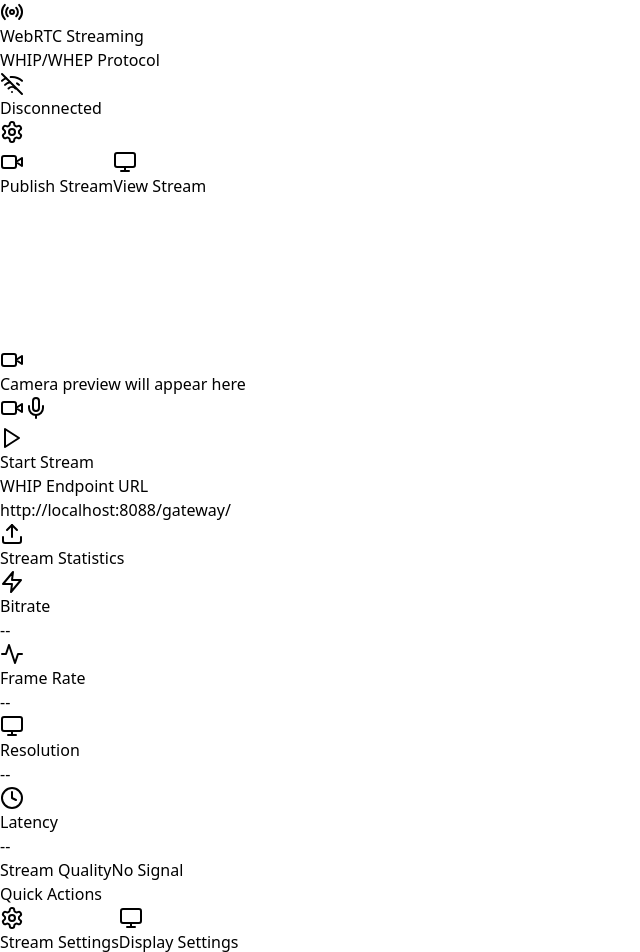
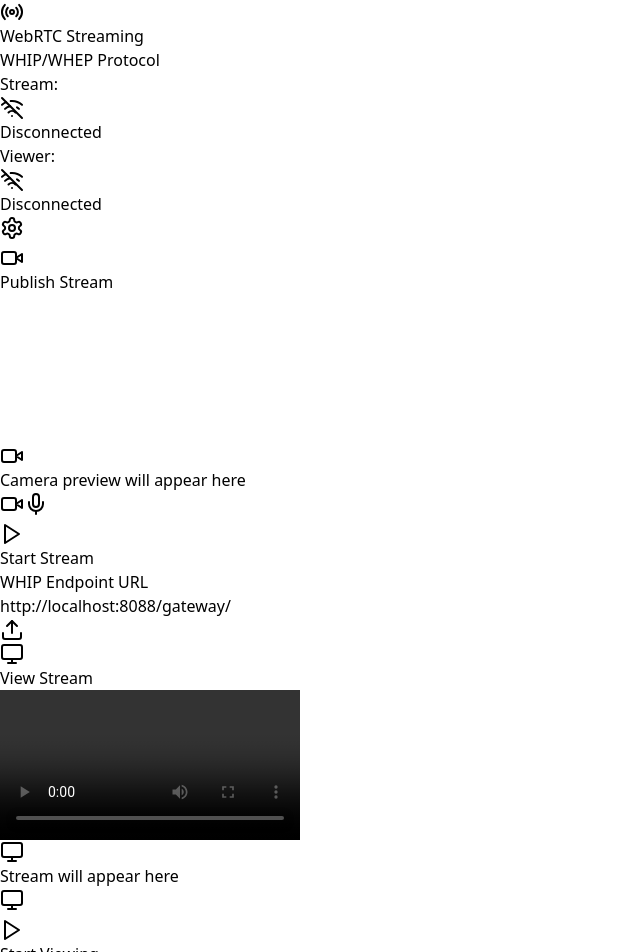
Before and after one commit to ad-astra-video/livepeer-app-pipelines, a React (Vite) app in the folder webrtc-stream/webapp/: page / in a window 1280 px wide. Shown: the top 952 px of the page, without its empty margins (0-640 px from the left). Built offline with nearby package versions, Linux system fonts and the light colour scheme.

Commit message:
updates to webrtc-stream

```diff
--- a/webrtc-stream/webapp/src/App.tsx
+++ b/webrtc-stream/webapp/src/App.tsx
@@ -6,10 +6,10 @@
 import StreamStats from './components/StreamStats'
 
 function App() {
-  const [activeTab, setActiveTab] = useState<'publish' | 'view'>('publish')
   const [isStreaming, setIsStreaming] = useState(false)
   const [isViewing, setIsViewing] = useState(false)
-  const [connectionStatus, setConnectionStatus] = useState<'disconnected' | 'connecting' | 'connected' | 'error'>('disconnected')
+  const [streamConnectionStatus, setStreamConnectionStatus] = useState<'disconnected' | 'connecting' | 'connected' | 'error'>('disconnected')
+  const [viewerConnectionStatus, setViewerConnectionStatus] = useState<'disconnected' | 'connecting' | 'connected' | 'error'>('disconnected')
   const [streamId, setStreamId] = useState<string | null>(null)
   const [streamStats, setStreamStats] = useState({
     bitrate: 0,
@@ -36,7 +36,14 @@
             </div>
 
             <div className="flex items-center space-x-4">
-              <ConnectionStatus status={connectionStatus} />
+              <div className="flex items-center space-x-3">
+                <span className="text-sm text-gray-300">Stream:</span>
+                <ConnectionStatus status={streamConnectionStatus} />
+              </div>
+              <div className="flex items-center space-x-3">
+                <span className="text-sm text-gray-300">Viewer:</span>
+                <ConnectionStatus status={viewerConnectionStatus} />
+              </div>
               <button className="p-2 text-gray-300 hover:text-white transition-colors">
                 <Settings className="w-5 h-5" />
               </button>
@@ -46,59 +53,50 @@
       </header>
 
       <div className="max-w-7xl mx-auto px-4 sm:px-6 lg:px-8 py-8">
-        {/* Tab Navigation */}
-        <div className="flex space-x-1 bg-black/20 backdrop-blur-sm rounded-lg p-1 mb-8 max-w-md mx-auto">
-          <button
-            onClick={() => setActiveTab('publish')}
-            className={`flex-1 flex items-center justify-center space-x-2 py-3 px-4 rounded-md transition-all ${
-              activeTab === 'publish'
-                ? 'bg-emerald-600 text-white shadow-lg'
-                : 'text-gray-300 hover:text-white hover:bg-white/5'
-            }`}
-          >
-            <Video className="w-4 h-4" />
-            <span className="font-medium">Publish Stream</span>
-          </button>
-          <button
-            onClick={() => setActiveTab('view')}
-            className={`flex-1 flex items-center justify-center space-x-2 py-3 px-4 rounded-md transition-all ${
-              activeTab === 'view'
-                ? 'bg-emerald-600 text-white shadow-lg'
-                : 'text-gray-300 hover:text-white hover:bg-white/5'
-            }`}
-          >
-            <Monitor className="w-4 h-4" />
-            <span className="font-medium">View Stream</span>
-          </button>
+        <div className="grid grid-cols-1 xl:grid-cols-4 gap-8">
+          {/* Publisher Section */}
+          <div className="xl:col-span-2">
+            <div className="bg-black/20 backdrop-blur-sm rounded-xl p-4 border border-white/10 mb-4">
+              <h3 className="text-lg font-semibold text-white mb-3 flex items-center">
+                <Video className="w-5 h-5 mr-2 text-emerald-400" />
+                Publish Stream
+              </h3>
             </div>
-
-        <div className="grid grid-cols-1 lg:grid-cols-3 gap-8">
-          {/* Main Content */}
-          <div className="lg:col-span-2">
-            {activeTab === 'publish' ? (
             <StreamControls
               isStreaming={isStreaming}
               setIsStreaming={setIsStreaming}
-                setConnectionStatus={setConnectionStatus}
+              setConnectionStatus={setStreamConnectionStatus}
               setStreamStats={setStreamStats}
               setStreamId={setStreamId}
             />
-            ) : (
+          </div>
+
+          {/* Viewer Section */}
+          <div className="xl:col-span-2">
+            <div className="bg-black/20 backdrop-blur-sm rounded-xl p-4 border border-white/10 mb-4">
+              <h3 className="text-lg font-semibold text-white mb-3 flex items-center">
+                <Monitor className="w-5 h-5 mr-2 text-emerald-400" />
+                View Stream
+              </h3>
+            </div>
             <ViewerControls
               isViewing={isViewing}
               setIsViewing={setIsViewing}
-                setConnectionStatus={setConnectionStatus}
+              setConnectionStatus={setViewerConnectionStatus}
               setStreamStats={setStreamStats}
               streamId={streamId}
             />
-            )}
+          </div>
         </div>
 
-          {/* Sidebar */}
-          <div className="space-y-6">
+        {/* Stats and Info Section */}
+        <div className="mt-8 grid grid-cols-1 lg:grid-cols-3 gap-8">
+          <div className="lg:col-span-1">
             <StreamStats stats={{...streamStats, streamId}} />
+          </div>
 
           {/* Quick Actions */}
+          <div className="lg:col-span-1">
             <div className="bg-black/20 backdrop-blur-sm rounded-xl p-6 border border-white/10">
               <h3 className="text-lg font-semibold text-white mb-4">Quick Actions</h3>
               <div className="space-y-3">
@@ -112,8 +110,10 @@
                 </button>
               </div>
             </div>
+          </div>
 
           {/* Protocol Info */}
+          <div className="lg:col-span-1">
             <div className="bg-black/20 backdrop-blur-sm rounded-xl p-6 border border-white/10">
               <h3 className="text-lg font-semibold text-white mb-4">Protocol Info</h3>
               <div className="space-y-3 text-sm">
--- a/webrtc-stream/webapp/src/components/StreamControls.tsx
+++ b/webrtc-stream/webapp/src/components/StreamControls.tsx
@@ -72,7 +72,43 @@
       const offer = await pc.createOffer()
       await pc.setLocalDescription(offer)
 
-      // Send WHIP offer
+      // Wait for ICE candidates with a timeout
+      let iceCandidates: RTCIceCandidate[] = [];
+
+      await new Promise<void>((resolve) => {
+        // Set a timeout to avoid waiting forever - 2 seconds max wait time
+        const timeoutId = setTimeout(() => {
+          console.log('ICE gathering timeout reached, continuing with available candidates');
+          resolve();
+        }, 2000);
+
+        // Listen for ICE candidates
+        pc.addEventListener('icecandidate', (event) => {
+          if (event.candidate) {
+            iceCandidates.push(event.candidate);
+          } else {
+            // Null candidate means we've gathered all we can
+            console.log('ICE gathering complete, all candidates received');
+            clearTimeout(timeoutId);
+            resolve();
+          }
+        });
+      });
+
+      console.log(`Gathered ${iceCandidates.length} ICE candidates, sending WHIP offer`);
+
+      // Get the current SDP with all gathered candidates
+      const currentSdp = pc.localDescription?.sdp;
+      if (!currentSdp) {
+        throw new Error('No local description available');
+      }
+
+      // Log SDP length to verify it contains candidates
+      console.log(`Original offer SDP length: ${offer.sdp.length}`);
+      console.log(`Updated SDP length with candidates: ${currentSdp.length}`);
+      // The updated SDP should be longer as it contains the ICE candidates
+
+      // Send WHIP offer with all candidates included in the SDP
       const livepeerHeader = btoa(JSON.stringify(
                                         {
                                           "request": JSON.stringify({"start_stream": true}),
@@ -88,10 +124,10 @@
           'Content-Type': 'application/sdp',
           'Livepeer': livepeerHeader
         },
-        body: offer.sdp
+        body: currentSdp // Use the updated SDP with all gathered candidates
       })
 
-      if (response.ok) {
+      if (response.status == 201) {
         const answerSdp = await response.text()
         const streamId = response.headers.get('X-Stream-Id')
 
--- a/webrtc-stream/webapp/src/components/ViewerControls.tsx
+++ b/webrtc-stream/webapp/src/components/ViewerControls.tsx
@@ -27,6 +27,14 @@
       }
     }
   }, [peerConnection])
+
+  // Update UI when streamId changes
+  useEffect(() => {
+    // Force rerender to update the UI with the new streamId
+    if (streamId) {
+      console.log(`Stream ID updated: ${streamId}`)
+    }
+  }, [streamId])
 
   const startViewing = async () => {
     if (!whepUrl) {
@@ -60,18 +68,50 @@
       })
       await pc.setLocalDescription(offer)
 
-      // Send WHEP offer
+      // Wait for ICE candidates with a timeout
+      let iceCandidates: RTCIceCandidate[] = [];
+
+      await new Promise<void>((resolve) => {
+        // Set a timeout to avoid waiting forever - 2 seconds max wait time
+        const timeoutId = setTimeout(() => {
+          console.log('ICE gathering timeout reached, continuing with available candidates');
+          resolve();
+        }, 2000);
+
+        // Listen for ICE candidates
+        pc.addEventListener('icecandidate', (event) => {
+          if (event.candidate) {
+            iceCandidates.push(event.candidate);
+          } else {
+            // Null candidate means we've gathered all we can
+            console.log('ICE gathering complete, all candidates received');
+            clearTimeout(timeoutId);
+            resolve();
+          }
+        });
+      });
+
+      console.log(`Gathered ${iceCandidates.length} ICE candidates, sending WHEP offer`);
+
+      // Get the current SDP with all gathered candidates
+      const currentSdp = pc.localDescription?.sdp;
+      if (!currentSdp) {
+        throw new Error('No local description available');
+      }
+
+      // Log SDP length to verify it contains candidates
+      console.log(`Original offer SDP length: ${offer.sdp.length}`);
+      console.log(`Updated SDP length with candidates: ${currentSdp.length}`);
+      // The updated SDP should be longer as it contains the ICE candidates
+
+      // Send WHEP offer with all candidates included in the SDP
       const requestData: any = {
-        "request": JSON.stringify({"start_stream_output": true}),
+        "request": JSON.stringify({"start_stream_output": true, "stream_id": streamId || null}),
         "parameters": JSON.stringify({}),
         "capability": 'webrtc-stream',
         "timeout_seconds": 30
       }
 
-      // Add stream_id to the request if available
-      if (streamId) {
-        requestData.stream_id = streamId
-      }
 
       const livepeerHeader = btoa(JSON.stringify(requestData))
       const response = await fetch(whepUrl, {
@@ -80,7 +120,7 @@
           'Content-Type': 'application/sdp',
           'Livepeer': livepeerHeader
         },
-        body: offer.sdp
+        body: currentSdp // Use the updated SDP with all gathered candidates
       })
 
       if (response.ok) {
@@ -149,6 +189,9 @@
               <div className="text-center">
                 <Monitor className="w-16 h-16 text-gray-500 mx-auto mb-4" />
                 <p className="text-gray-400">Stream will appear here</p>
+                {streamId && (
+                  <p className="text-sm text-emerald-400 mt-2">Stream ID available: {streamId.substring(0, 10)}...</p>
+                )}
               </div>
             </div>
           )}
```
Also changed, not shown: 2 other files (tests, documents, lock files or other folders). Lines whose indentation alone changed are shown as unchanged.
